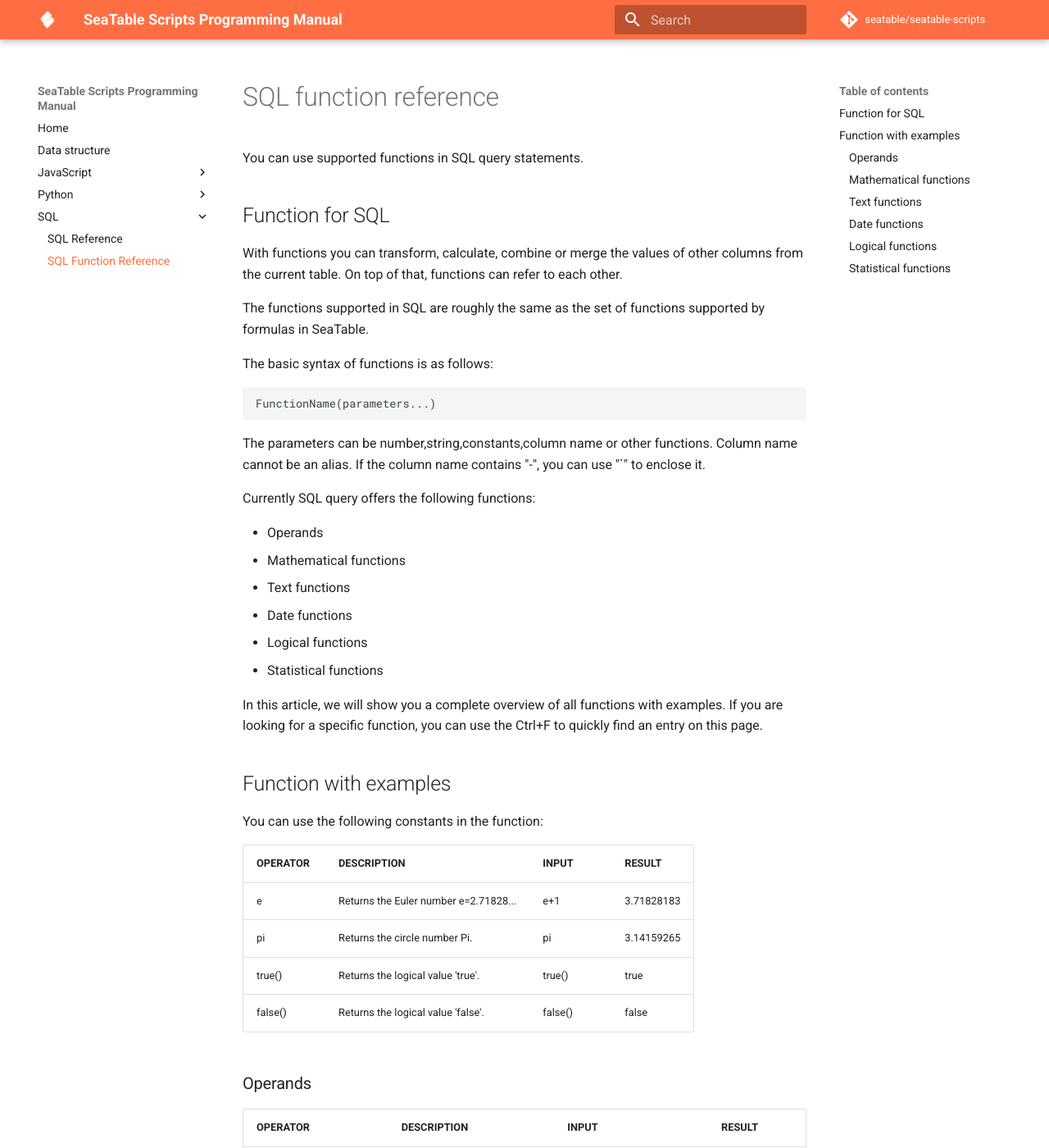
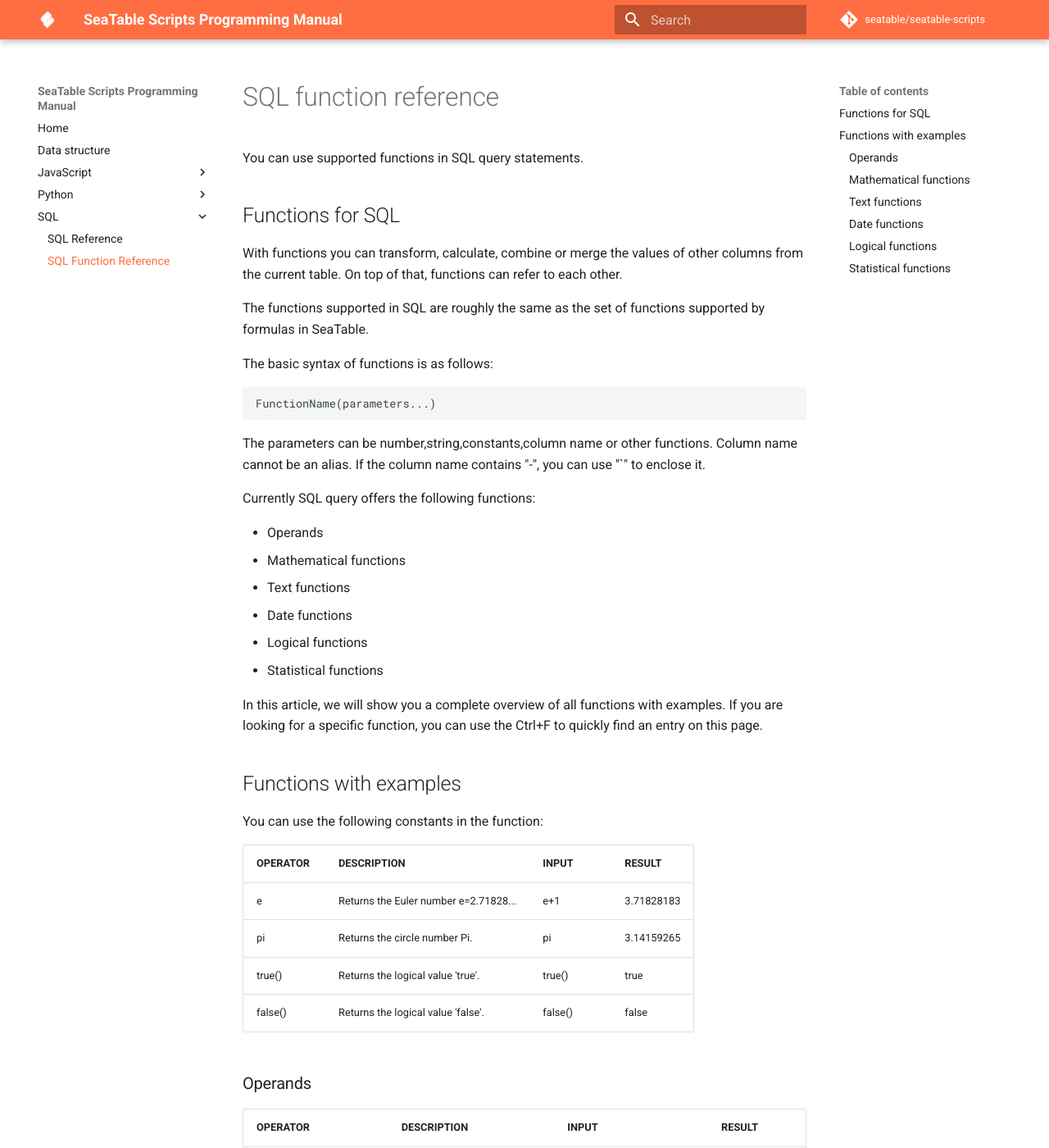
Before and after one commit to seatable/seatable-scripts, an MkDocs documentation site: the page built from manual/python/function.md, in a window 1280 px wide and 1400 px high. Shown: the whole window at 82% size. Built offline with MkDocs 1.6.1 and Material for MkDocs 9.7.7, drawn with Linux system fonts in a browser that asks for light colours; comment, search, counter and statistics services are not loaded.

Commit message:
update function.md

```diff
--- a/manual/python/function.md
+++ b/manual/python/function.md
@@ -2,7 +2,7 @@
 
 You can use supported functions in SQL query statements.
 
-## Function for SQL
+## Functions for SQL
 
 With functions you can transform, calculate, combine or merge the values of other columns from the current table. On top of that, functions can refer to each other.
 
@@ -28,7 +28,7 @@
 
 In this article, we will show you a complete overview of all functions with examples. If you are looking for a specific function, you can use the Ctrl+F to quickly find an entry on this page.
 
-## Function with examples
+## Functions with examples
 
 You can use the following constants in the function:
 
```
